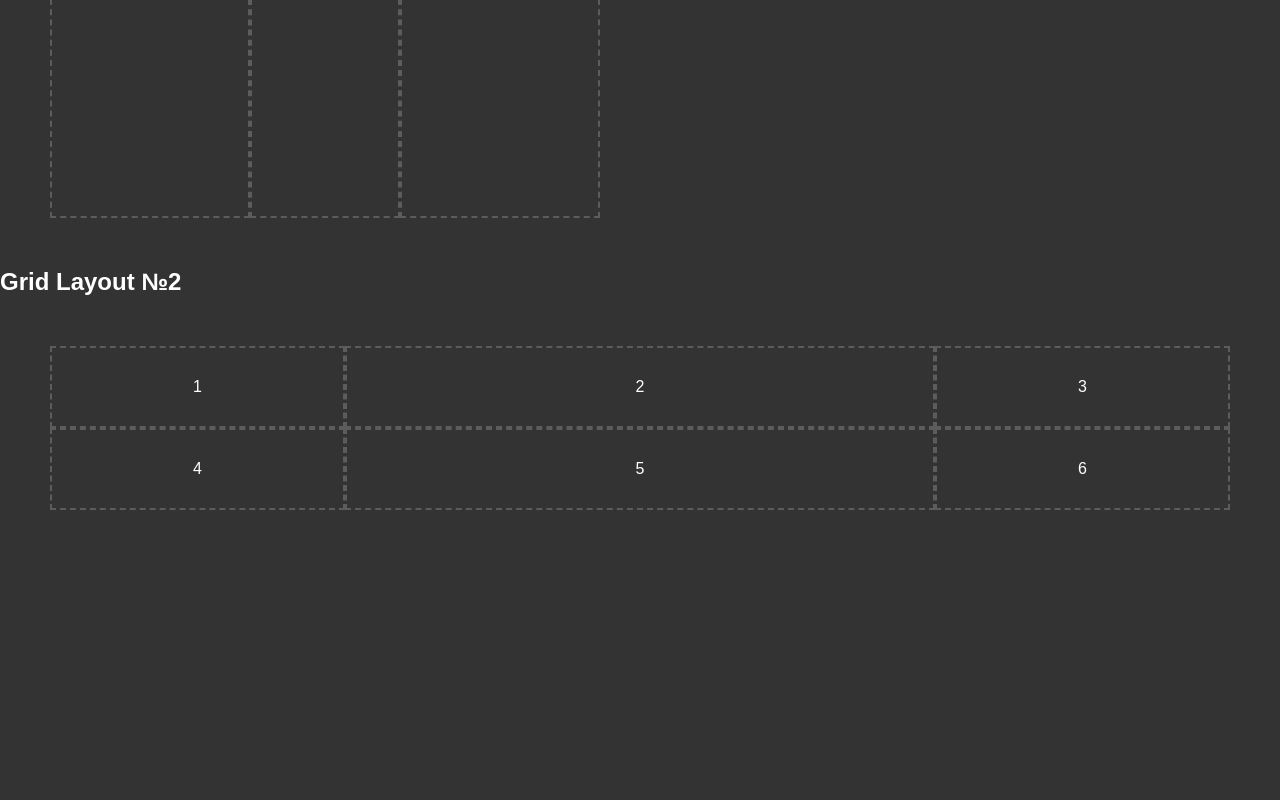
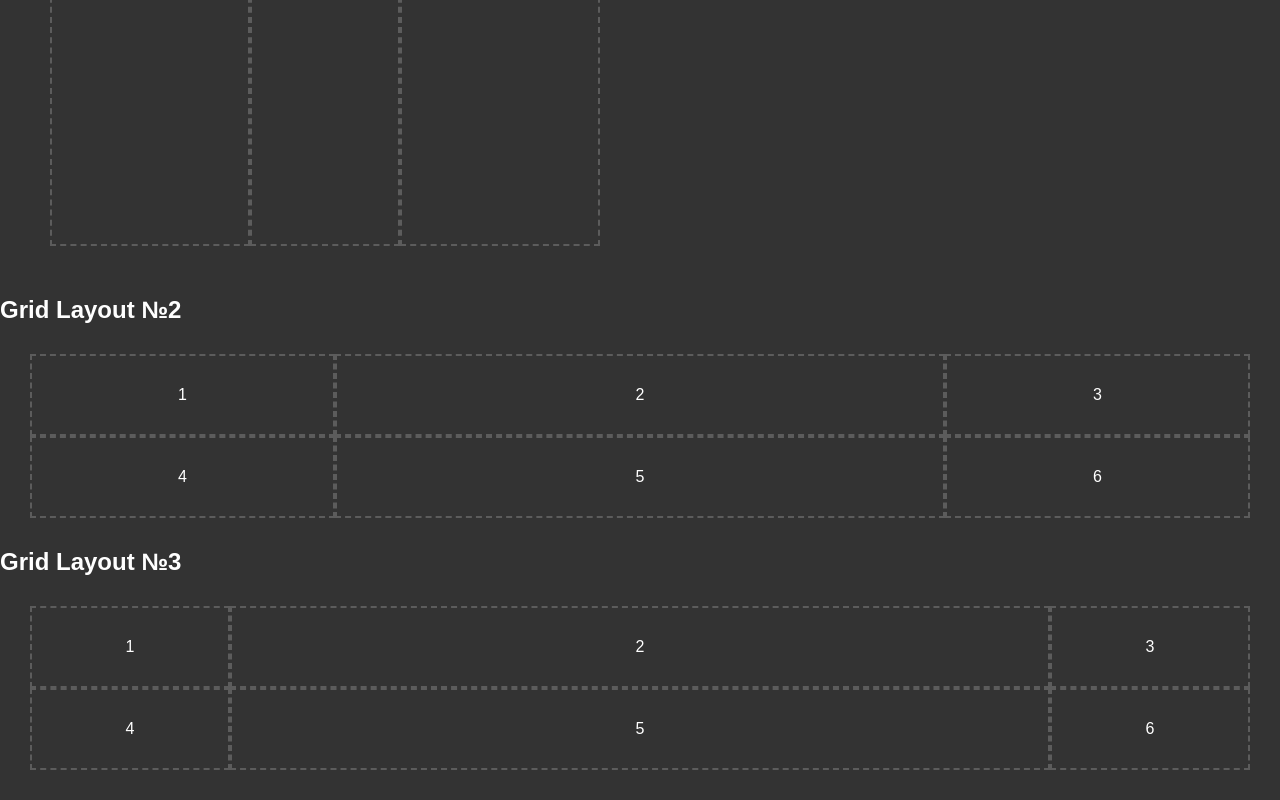
Before and after one commit to WEWEtya/Front_End, a plain HTML site: page Grid Layout/index.html in a window 1280 px wide. Shown: the part 369-1169 px from the top of the page. Before the commit the page ends 929 px from the top, so only its background shows below. Drawn offline with Linux system fonts and the light colour scheme.

Commit message:
Minmax
minmax can also be used in grid

```diff
--- a/Grid Layout/css/style.css
+++ b/Grid Layout/css/style.css
@@ -37,5 +37,13 @@ html,body {
   display: grid;
   grid-template-columns: 1fr 2fr 1fr;
   grid-template-rows: 50% 50%;
-  padding: 50px;
+  padding: 30px;
 }
+
+.grid_body_3{
+  /* Minmax with grid */
+  display: grid;
+  grid-template-columns: 200px minmax(150px, 1fr) 200px;
+  grid-template-rows: 1fr 1fr;
+  padding: 30px;
+}
--- a/Grid Layout/index.html
+++ b/Grid Layout/index.html
@@ -16,6 +16,7 @@
 		<div class="wrapper">
 			<div class="content">
 				<h1>Grid Layout - Grid Definition</h1>
+				<h2>Grid Layout №1</h2>
 				<div class="grid">
 					<div class="grid_body_1">
 						<div class="grid_item">1</div>
@@ -37,6 +38,17 @@
 						<div class="grid_item">6</div>
 					</div>
 				</div>
+				<h2>Grid Layout №3</h2>
+				<div class="grid">
+					<div class="grid_body_3">
+						<div class="grid_item">1</div>
+						<div class="grid_item">2</div>
+						<div class="grid_item">3</div>
+						<div class="grid_item">4</div>
+						<div class="grid_item">5</div>
+						<div class="grid_item">6</div>
+					</div>
+				</div>
 			</div>
 		</div>
 	</body>
```
